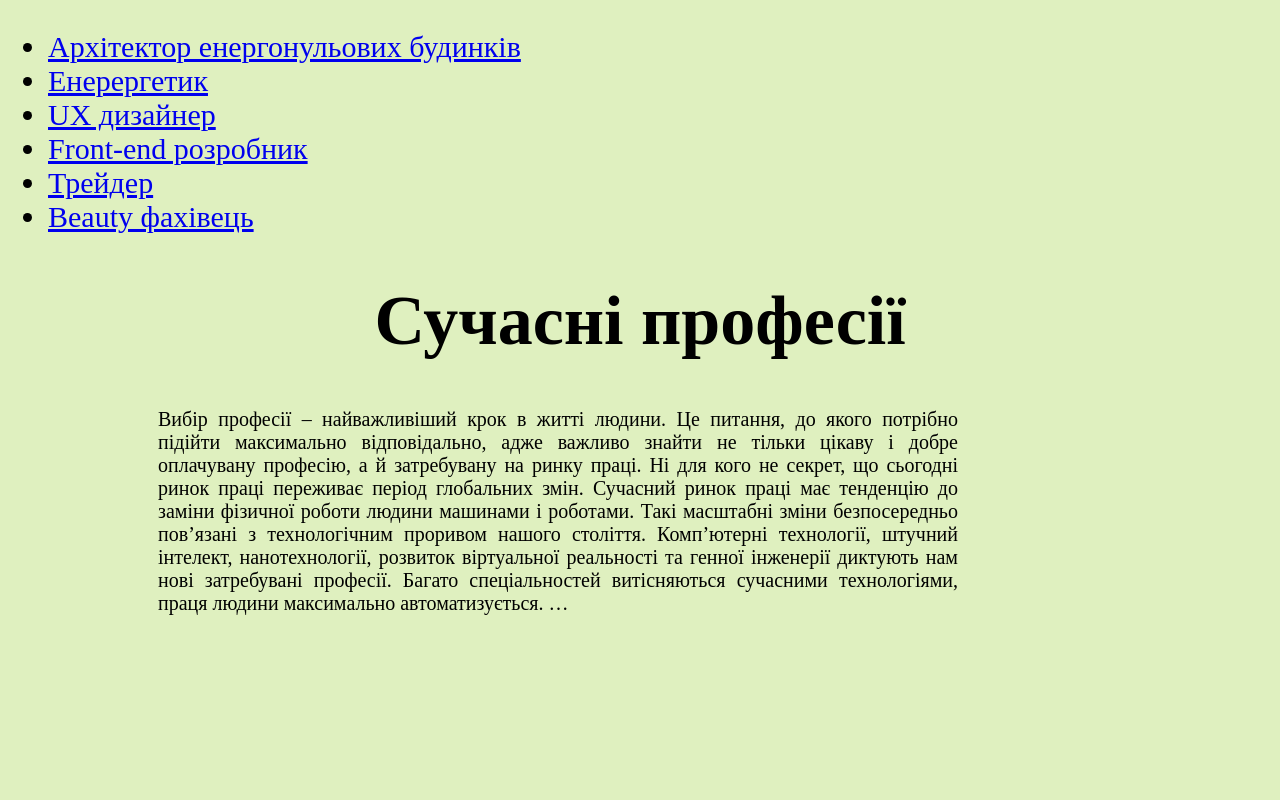
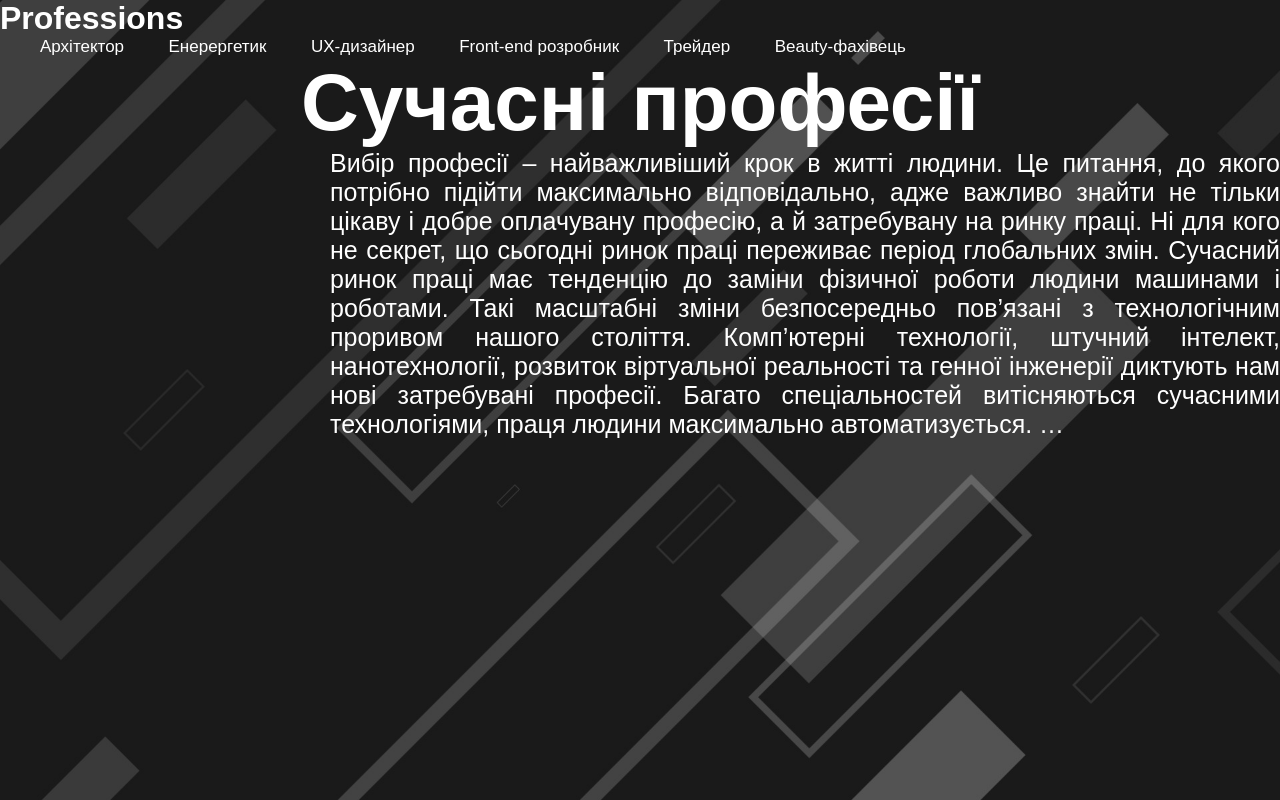
Before and after one commit to ArtemSaulin/Artem-Saulin, a plain HTML site: page index.html in a window 1280 px wide. Drawn offline with Linux system fonts and the light colour scheme.

Commit message:
Add files via upload

```diff
--- a/index.html
+++ b/index.html
@@ -6,21 +6,24 @@
     <title>Contemporary Work</title>
     <link rel="stylesheet" type="text/css" href="style.css">
 </head>
+
 <body>
-    <!-- Site navigation menu -->
 
-    <ul class="navbar">
-    <li><a href="architect.html">Архітектор енергонульових будинків</a>
-    <li><a href="energy.html">Енерергетик</a>
-    <li><a href="uxdesign.html">UX дизайнер</a>
-    <li><a href="frontend.html">Front-end розробник</a>
-    <li><a href="trade.html">Трейдер</a>
-    <li><a href="beauty.html">Beauty фахівець</a>
-    </ul>
+    <header class="header"></header>
+        <a href="#" class="logo">Professions</a>
 
-  <!-- Main content -->
+        <nav class="navbar">
+            <a href="architect.html">Архітектор</a>
+            <a href="energy.html">Енерергетик</a>
+            <a href="uxdesign.html">UX-дизайнер</a>
+            <a href="front-end.html">Front-end розробник</a>
+            <a href="trader.html">Трейдер</a>
+            <a href="beauty.html">Beauty-фахівець</a>
+        </nav>
+    </header>
+
   <h1>Сучасні професії</h1>
-<div class="vir" style="padding-left: 150px;">
+<div class="vir" style="padding-left: 330px;">
     <p>Вибір професії – найважливіший крок в житті людини. Це питання, до якого потрібно підійти максимально відповідально,
         адже важливо знайти не тільки цікаву і добре оплачувану професію, а й затребувану на ринку праці.
        Ні для кого не секрет, що сьогодні ринок праці переживає період глобальних змін.
--- a/style.css
+++ b/style.css
@@ -1,14 +1,84 @@
-body{background-color: rgb(223, 240, 191);}
+* {
+    margin: 0;
+    padding: 0;
+    box-sizing: border-box;
+    font-family: "Montserrat", sans-serif;
+}
+body{
+    min-height: 100vh;
+background-image: url(vecteezy_dark-background-random-minimalist-abstract-illustration_10825735.jpg);
+background-size: cover;
+background-position: center;
+}
+
+.header {
+    position: fixed;
+    top: 0;
+    left: 0;
+    width: 100%;
+    padding: 20px 100px;
+    background: transparent;
+    display: flex;
+    justify-content: space-between;
+    align-items: center;
+    z-index: 100;
+}
+
+.logo {
+    font-size: 32px;
+    color: #fff;
+    text-decoration: none;
+    font-weight: 700;
+    }
+
+.navbar a {
+    position: relative;
+    font-size: 17px;
+    color: #fff;
+    font-weight: 500;
+    text-decoration: none;
+    margin-left: 40px;
+}
+
+.navbar a::before {
+    content: '';
+    position: absolute;
+    top: 100%;
+    left: 0;
+    width: 0;
+    height: 2px;
+    background: #fff;
+    transition: .3s;
+}
+
+.navbar a:hover::before {
+    width: 100%;
+}
+
 p{
-font-size: 20px;
-font-style: normal;
-font-family: 'Times New Roman', Times, serif;
+    color: #fff;
+    bottom: 20px;
+    font-size: 25px;
+    font-style: normal;
+    font-family: "Montserrat", sans-serif;
+    width: 950px; text-align: justify;
 }
-h1{font-size: 70px;
+h2{
+    color: #fff;
+    bottom: 20px;
+    font-size: 25px;
     font-style: normal;
-    font-family: 'Times New Roman', Times, serif;}
-    h1{ text-align: center;Сучасні професії}
+    font-family: "Montserrat", sans-serif;
+    width: 950px; text-align: justify;
+}
+
+h1{
+    color: #fff;
+    bottom: 20px;
+    font-size: 80px;
+    font-style: normal;
+    font-family: "Montserrat", sans-serif;
+    text-align: center;Сучасні професії
+}
+
 .vir{width: 800px; text-align: justify;}
-ul{font-size: 30px;
-    font-style: normal;
-    font-family: 'Times New Roman', Times, serif;}
```
Also changed, not shown: beauty.html (added, +11 -0 lines), front-end.html (added, +11 -0 lines), trader.html (added, +11 -0 lines), uxdesign.html (+3 -2 lines), vecteezy_dark-background-random-minimalist-abstract-illustration_10825735.jpg (added).
